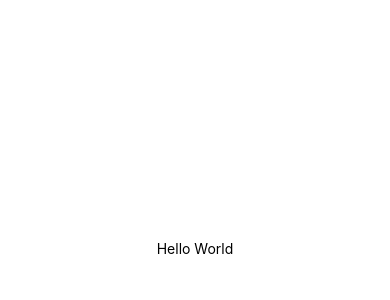
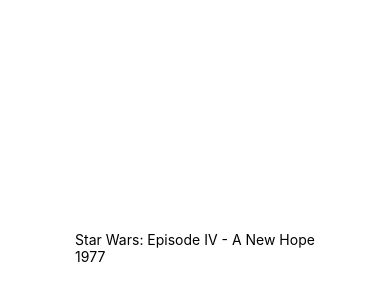
Before and after one commit to juliatan/movie-browser, a React Native app: screen / in a window 390 px wide. Shown: the part 174-474 px from the top of the page. Built offline with nearby package versions, Linux system fonts and the light colour scheme.

Commit message:
Created Result component that displays movie title and year

```diff
--- a/App.js
+++ b/App.js
@@ -1,27 +1,23 @@
 import { StatusBar } from 'expo-status-bar';
 import React from 'react';
 import { StyleSheet, Text, View } from 'react-native';
+import { movie } from './mockData';
+import Result from './Result'
 
 export default class App extends React.Component {
+  state = {
+    movie: movie,
+  }
 
   render() {
     return (
        <View style={styles.container}>
-        <Text>Hello World</Text>
+        <Result movie={this.state.movie} />
         <StatusBar style="auto" />
       </View>
     );
   }
 }
-
-// export default function App() {
-//   return (
-//     <View style={styles.container}>
-//       <Text>Open up App.js to start working on your app!</Text>
-//       <StatusBar style="auto" />
-//     </View>
-//   );
-// }
 
 const styles = StyleSheet.create({
   container: {
--- /dev/null
+++ b/Result.js
@@ -0,0 +1,15 @@
+import React from 'react';
+import { StyleSheet, Text, View } from 'react-native';
+
+const styles = StyleSheet.create({
+  result: { padding: 20 },
+})
+
+const Result = props => (
+  <View style={styles.result}>
+    <Text>{props.movie.Title}</Text>
+    <Text>{props.movie.Year}</Text>
+  </View>
+)
+
+export default Result
```
